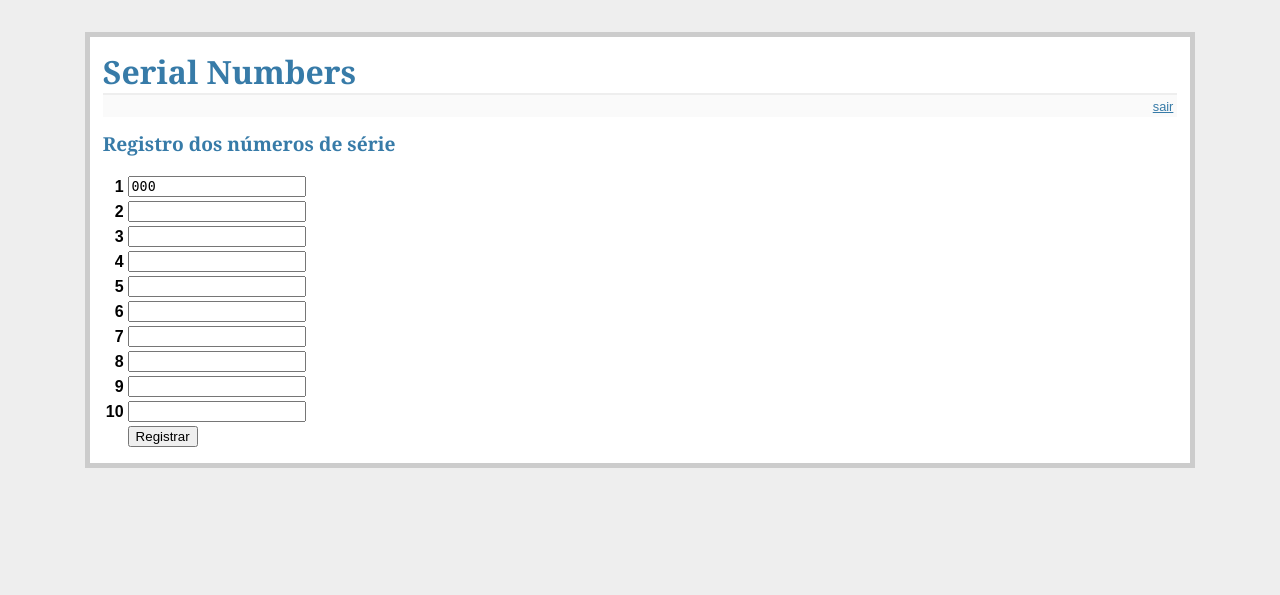
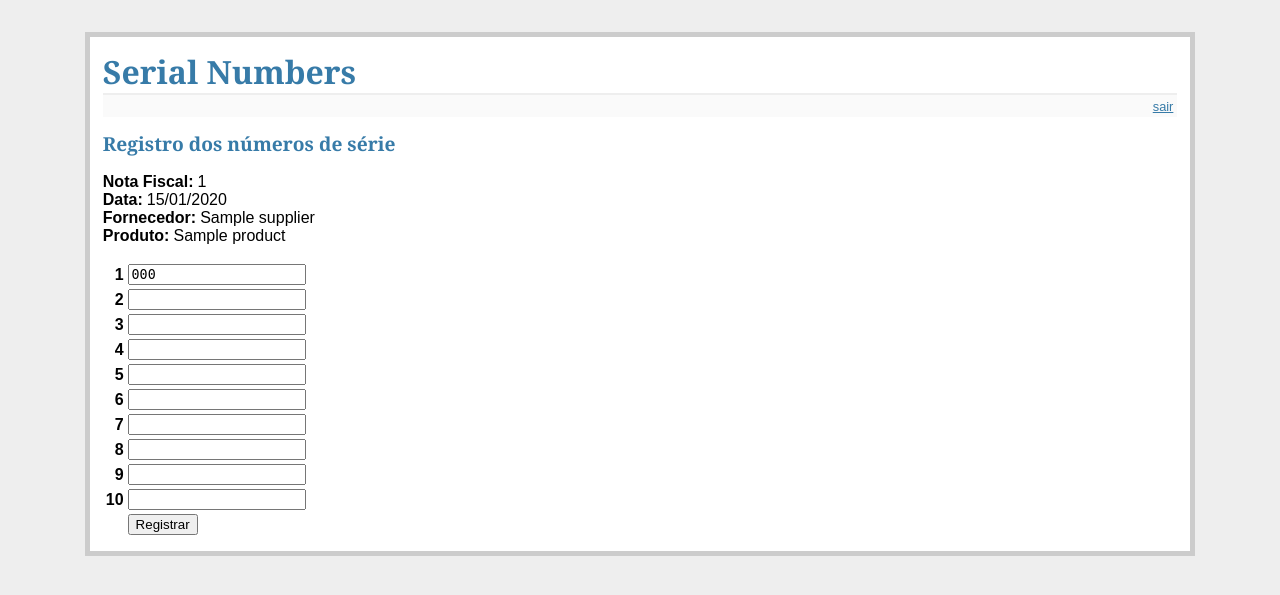
Before and after one commit to wagnerluis1982/serialnumbers, a Flask app: page /update/1 in a window 1280 px wide. Shown: the top 595 px of the page. Run offline with Flask 2, Linux system fonts and the light colour scheme; the visitor is signed in with stand-in values (Sample User, id 1); tables that the repository leaves empty hold one stand-in row (values such as "Sample post").

Commit message:
Informações do item na tela de registro de números

```diff
--- a/serialnumber/static/style.css
+++ b/serialnumber/static/style.css
@@ -10,6 +10,8 @@ h2
     { font-size: 1.2em; }
 h1 a, h2 a
     { text-decoration: none; }
+dt
+    { font-weight: bold; }
 
 .page
     { margin: 2em auto; width: 85%; border: 5px solid #ccc;
@@ -30,6 +32,15 @@ h1 a, h2 a
     {}
 form.serials
     { margin-top: 1em; }
+form.serials dl
+    { overflow: hidden; }
+form.serials dt
+    { clear: both; }
+form.serials dt,
+form.serials dd
+    { display: block; float: left; }
+form.serials dd
+    { margin-left: .25em; }
 form.serials th
     { text-align: right; }
 form.serials input[type=text]
--- a/serialnumber/templates/update_serials.html
+++ b/serialnumber/templates/update_serials.html
@@ -3,6 +3,16 @@
   <h2>Registro dos números de série</h2>
   <form action="{{ url_for('update_serials', serial_id=serial.id) }}"
         method=post class="serials">
+    <dl>
+      <dt>Nota Fiscal:
+        <dd>{{ serial.document.number }}
+      <dt>Data:
+        <dd>{{ serial.document.date|dateformat }}
+      <dt>Fornecedor:
+        <dd>{{ serial.document.supplier.name }}
+      <dt>Produto:
+        <dd>{{ serial.product.name }}
+    </dl>
     <table>
     {% set items = serial.number and serial.number|split(',')
                                   or ['']*serial.quantity %}
```
